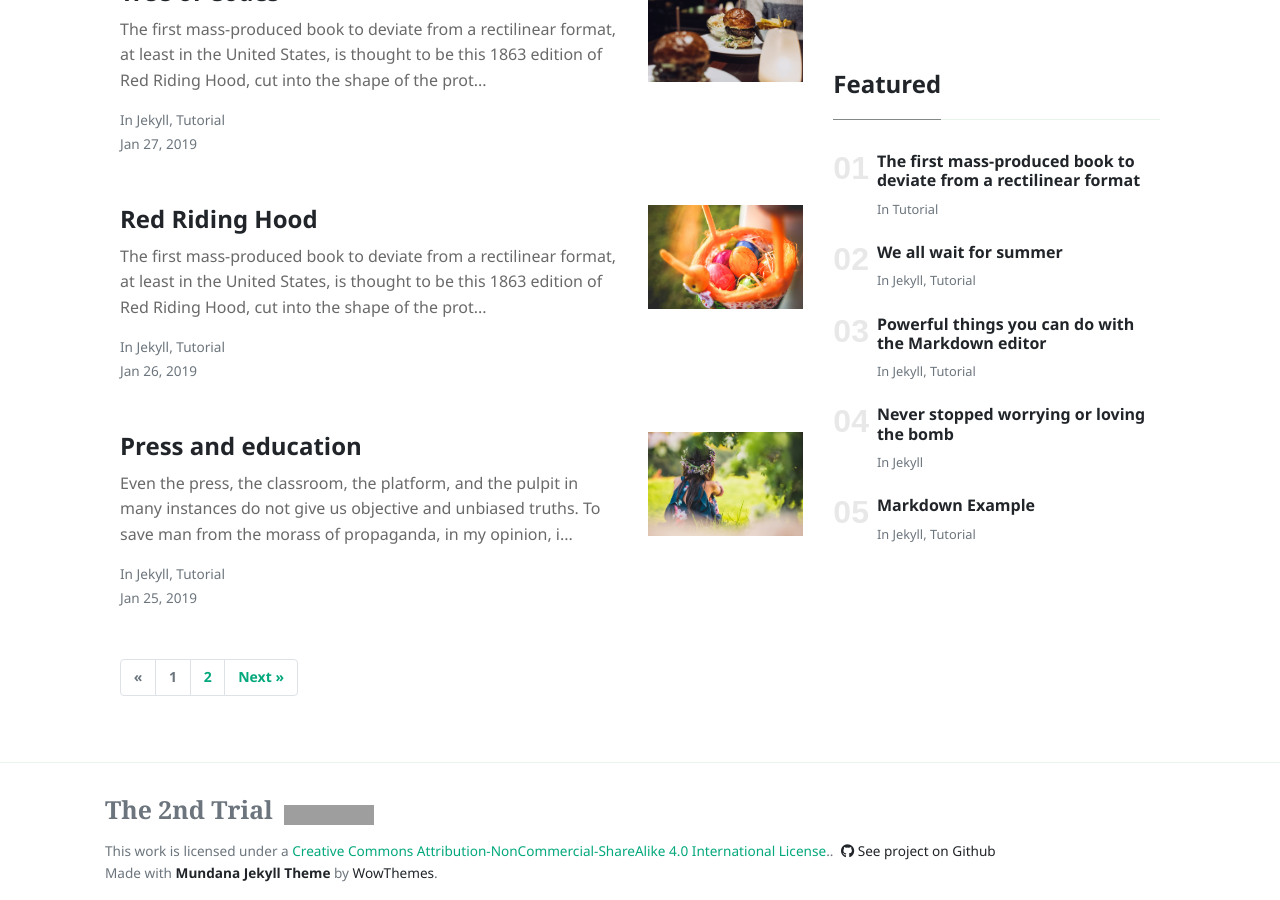
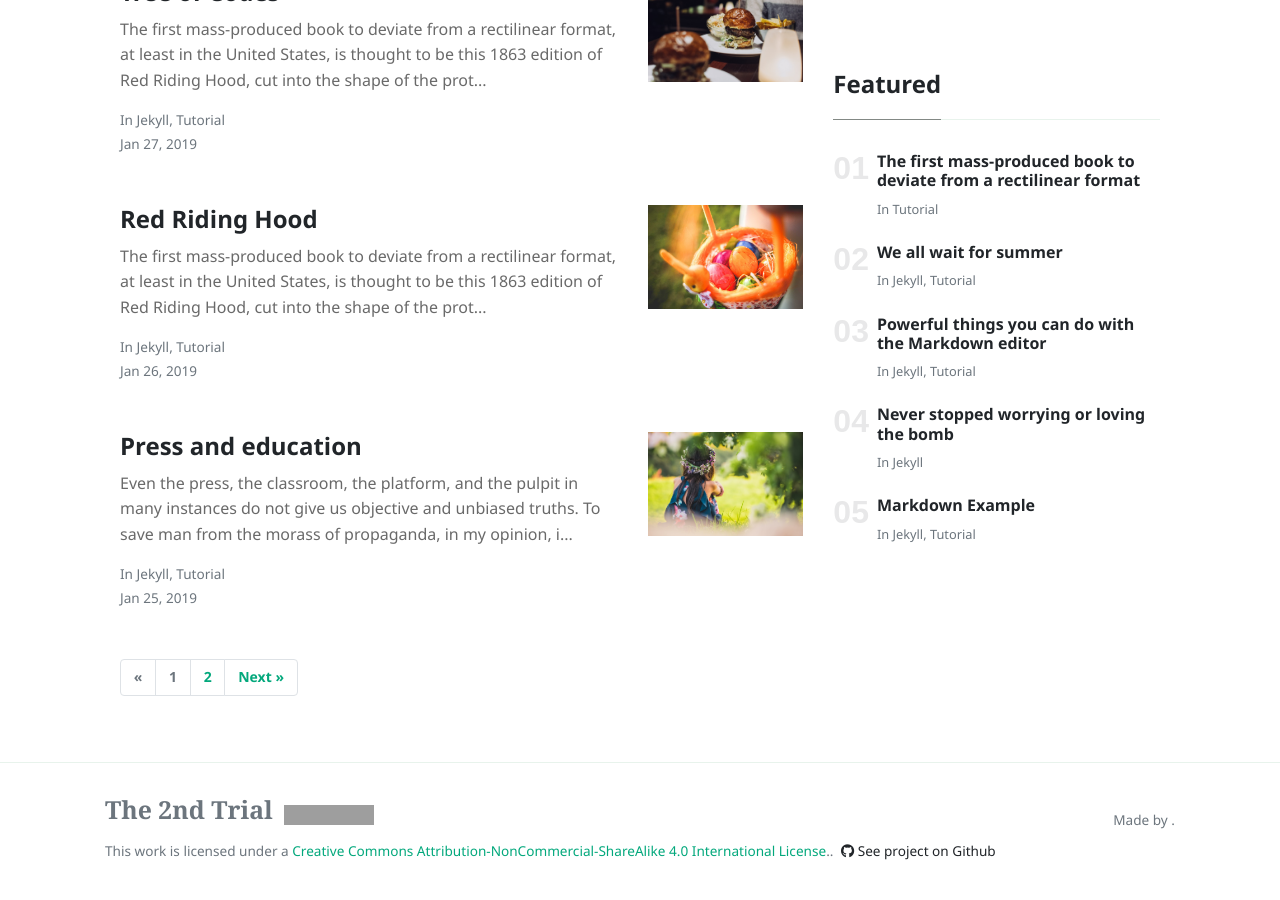
Before and after one commit to the-second-trial/homepage, a Jekyll site: the page built from index.html, in a window 1280 px wide and 900 px high, scrolled down 1751 px. Built offline with Jekyll 4.4.1, drawn with Linux system fonts in a browser that asks for light colours; nearby versions of some CDN libraries; the list of posts is cut into pages by our own code; after the commit the page ends 2629 px from its top, so only the background shows below that; grey boxes are pictures that could not be loaded.

Commit message:
More advances

```diff
--- a/_config.yml
+++ b/_config.yml
@@ -1,5 +1,6 @@
 # Site
 name: 'The 2nd Trial'
+author: 'Andrea Tino'
 description: 'Learn Mathematics thorugh the problems and questions of the Italian National Exam.'
 logo: 'assets/images/logo.png'
 favicon: 'assets/images/favicon.ico'
--- a/_layouts/default.html
+++ b/_layouts/default.html
@@ -87,7 +87,7 @@
 
             </div>
             <div>
-                Made with <a target="_blank" class="text-dark font-weight-bold" href="https://www.wowthemes.net/mundana-jekyll-theme/"> Mundana Jekyll Theme </a> by <a class="text-dark" target="_blank" href="https://www.wowthemes.net">WowThemes</a>.
+                Made by <span class="text-dark font-weight-bold">{{page.author}}</span>.
             </div>
         </div>
         </div>
```
